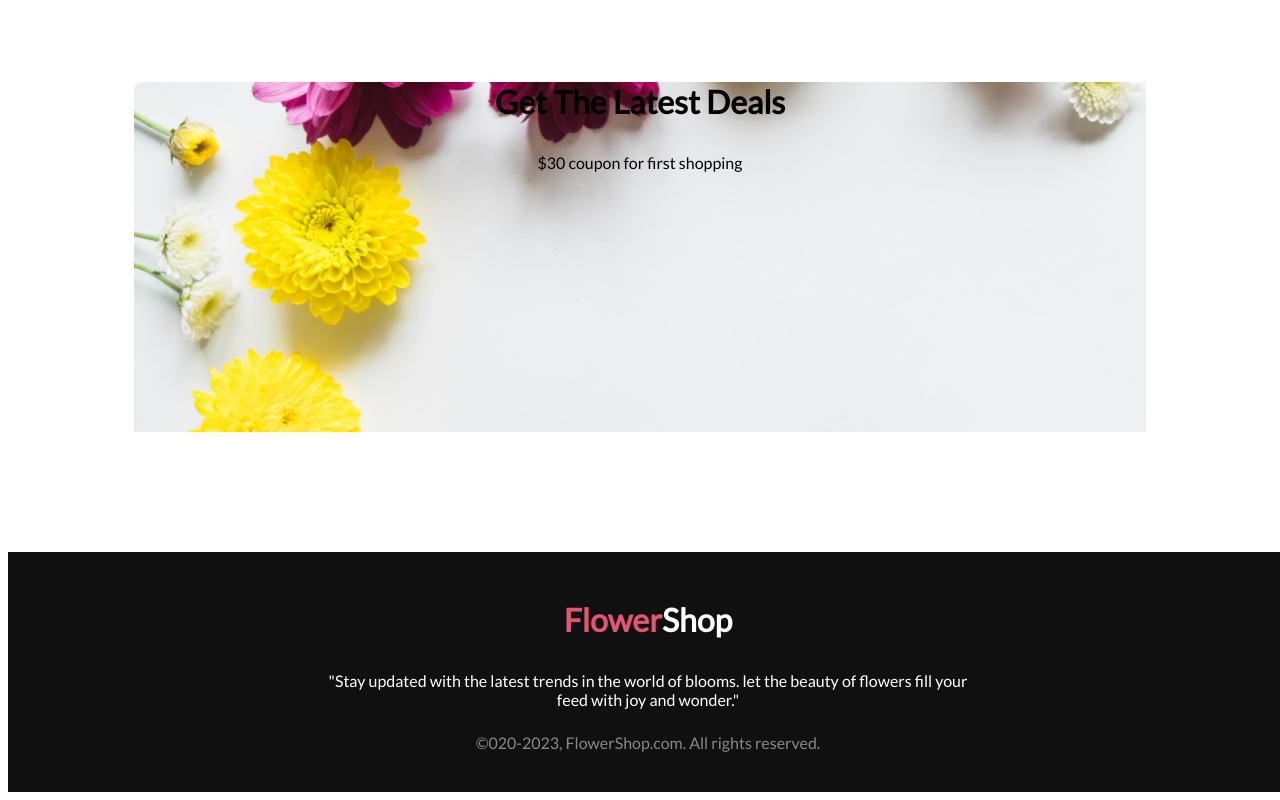
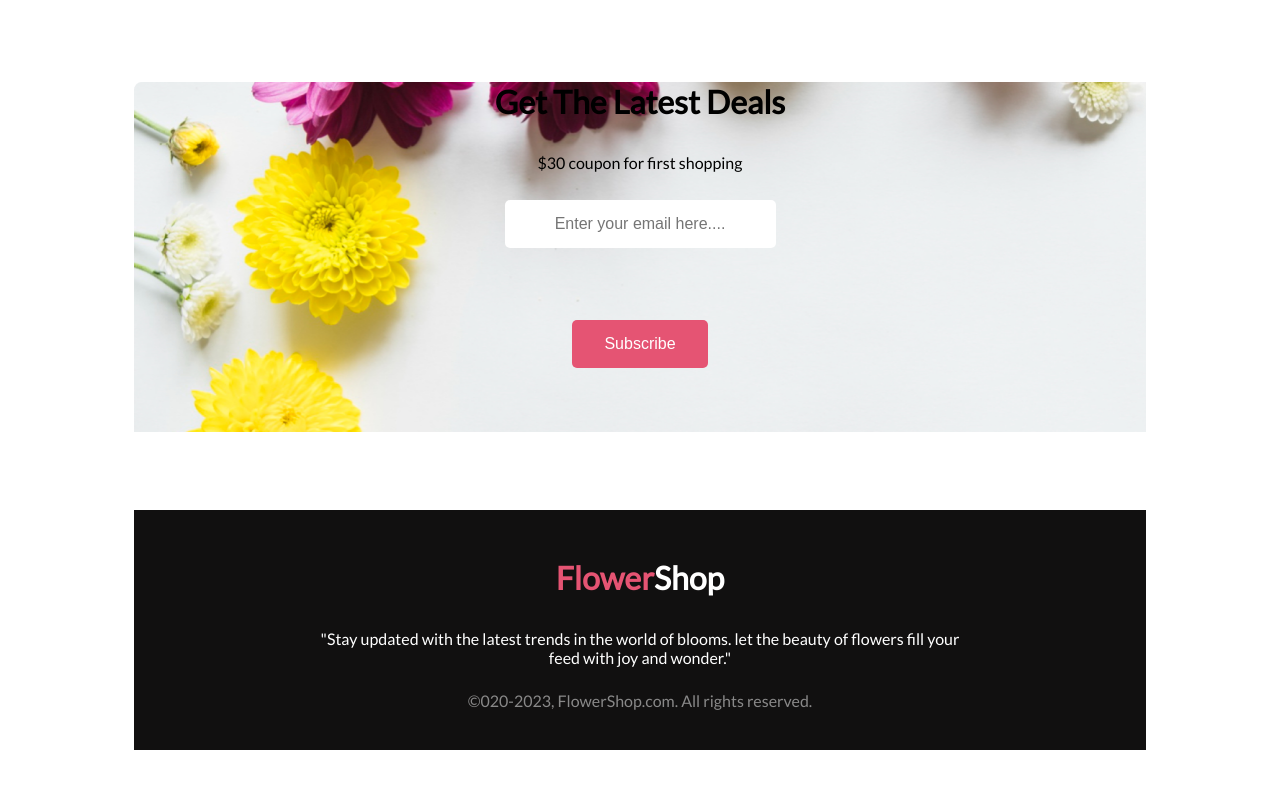
Before and after one commit to jaber-coding/flower-shop-assignment, a plain HTML site: page index.html in a window 1280 px wide. Shown: the part 4380-5180 px from the top of the page. After the commit the page ends 5130 px from the top, so only its background shows below. Drawn offline with Linux system fonts and the light colour scheme.

Commit message:
last commit

```diff
--- a/index.html
+++ b/index.html
@@ -141,7 +141,11 @@
     <div class="dealtitle"><h3 class="sectiontitle">Get The Latest Deals</h3>
     <p class="latestdescription">$30 coupon for first shopping</p>
    </div>
-</div>
+   <div class="subscription"><div> <input class="emailbox"type="text" placeholder="Enter your email here...."></div>
+   <div class="button">
+    <button class="btn">Subscribe</button></div>
+
+<br></div>
     <!-- footer -->
 <div class="footer">
     <div><h3 class="footersectiontitle"><spnan class="flowerpink">Flower</spnan>Shop</spnan></h3>
--- a/style.css
+++ b/style.css
@@ -201,6 +201,17 @@ background-color: #2727270D;
         height: 350px;
         text-align: center;
        }
+.emailbox{
+    background-color: white;
+    justify-content: center;
+    border: none;
+    border-radius: 5px;
+    color: gray;
+    padding: 15px 32px;
+    text-align: center;
+    text-decoration: none;
+    font-size: 16px;
+    margin: 4px 2px;}
 .dealtitle{justify-content: center;
     margin-top: 120px;}
 .latestdescription{font-family: 'Lato', sans-serif;
@@ -209,10 +220,10 @@ background-color: #2727270D;
     width: 640px;
     padding-bottom:24px;
     font-size:16px;}
-
+/* footer */
 .footer{ display: flex;
     justify-content: center;
-    width: 100vw;
+    margin: auto;
     height: 240px;
     margin-top: 120px;
     align-items: center;
```
